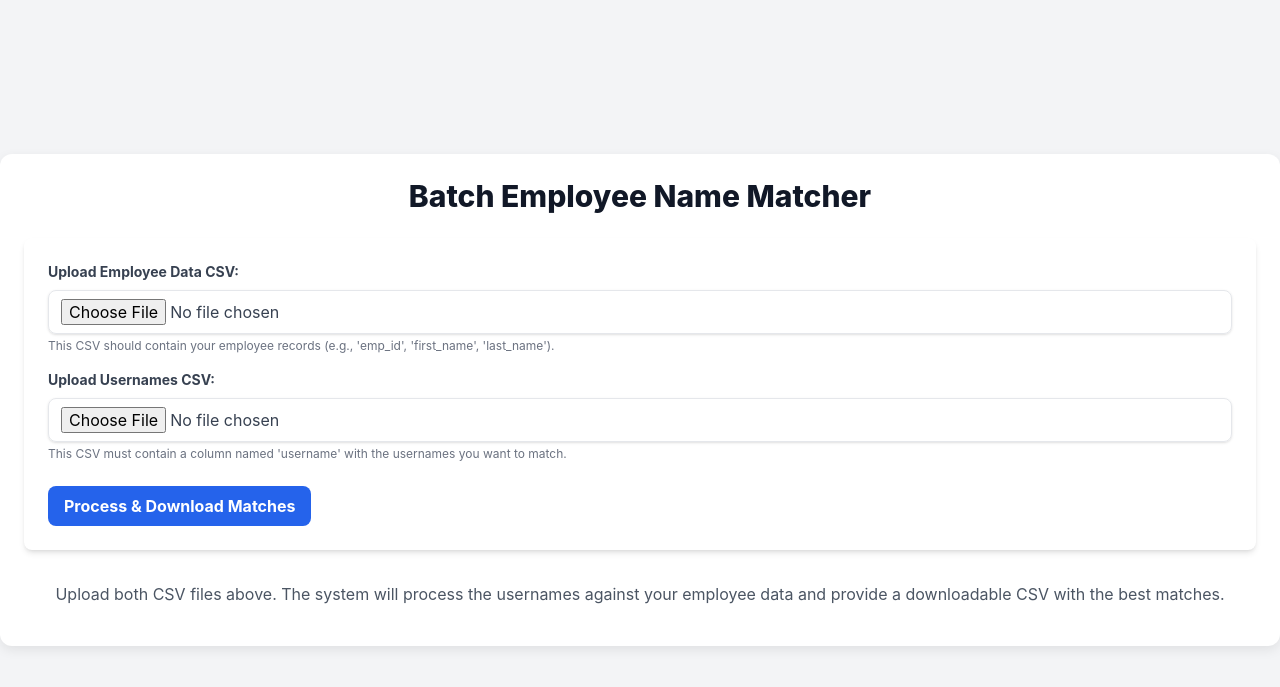
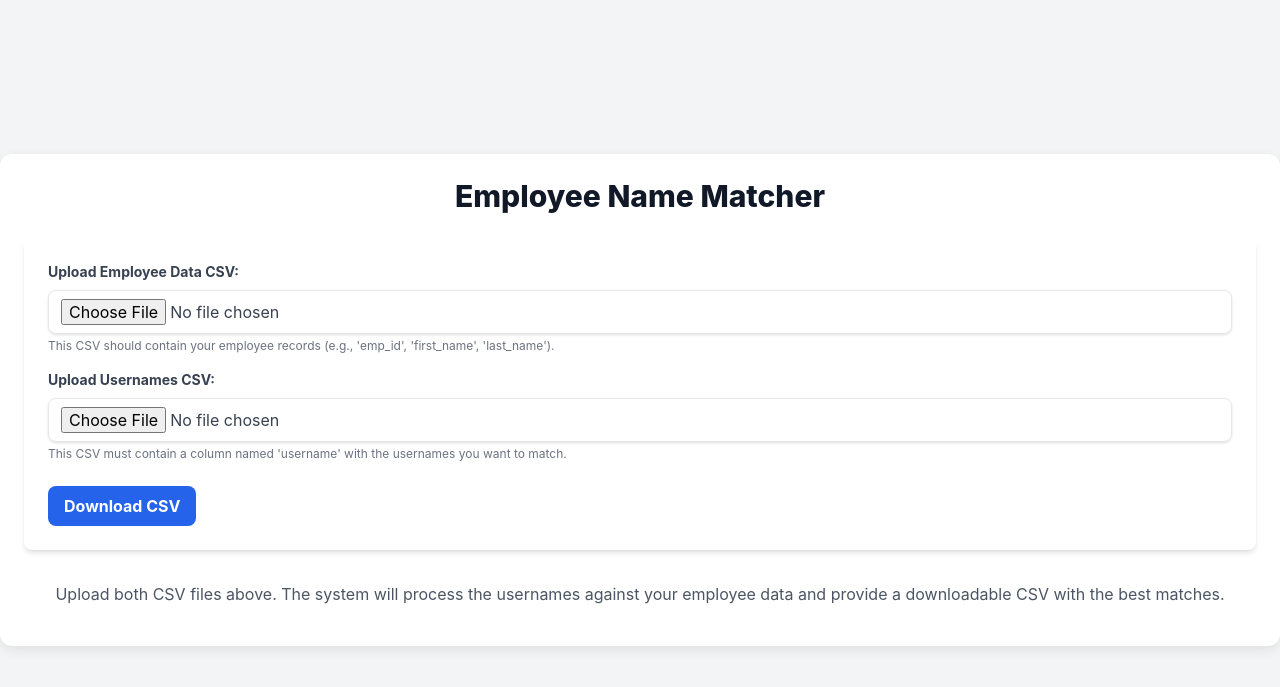
Before and after one commit to midhunprahash-ui/Name_match_ml, a Flask app: page / in a window 1280 px wide. Shown: the top 687 px of the page. Run offline with Flask 3, Linux system fonts and the light colour scheme; some libraries are stand-ins or nearby versions.

Commit message:
Update title and button text for clarity in the Employee Username Matcher interface

```diff
--- a/Templates/index.html
+++ b/Templates/index.html
@@ -4,7 +4,7 @@
 <head>
     <meta charset="UTF-8">
     <meta name="viewport" content="width=device-width, initial-scale=1.0">
-    <title>Batch Employee Name Matcher</title>
+    <title>Employee Username Matcher</title>
     <!-- Tailwind CSS CDN for styling -->
     <script src="https://cdn.tailwindcss.com"></script>
     <style>
@@ -75,7 +75,7 @@
 
 <body class="bg-gray-100 flex items-center justify-center min-h-screen">
     <div class="container">
-        <h1 class="text-3xl font-extrabold text-gray-900 text-center mb-6">Batch Employee Name Matcher</h1>
+        <h1 class="text-3xl font-extrabold text-gray-900 text-center mb-6">Employee Name Matcher</h1>
 
         <!-- Section to display flash messages -->
         {% with messages = get_flashed_messages(with_categories=true) %}
@@ -111,7 +111,7 @@
             <div class="flex items-center justify-between">
                 <button type="submit"
                     class="bg-blue-600 hover:bg-blue-700 text-white font-bold py-2 px-4 rounded-lg focus:outline-none focus:shadow-outline transition duration-200 ease-in-out transform hover:scale-105">
-                    Process & Download Matches
+                    Download CSV
                 </button>
             </div>
         </form>
```
